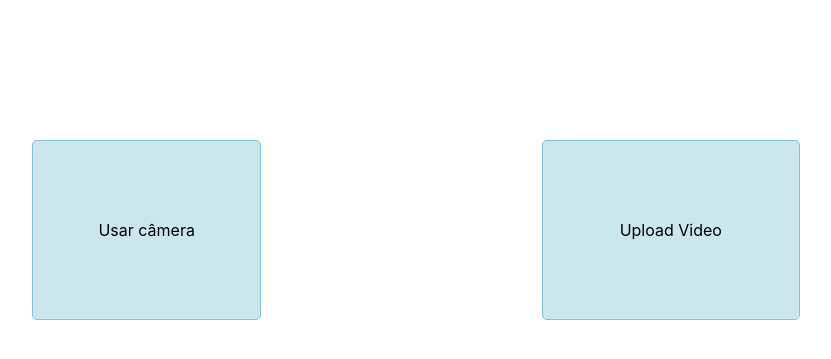
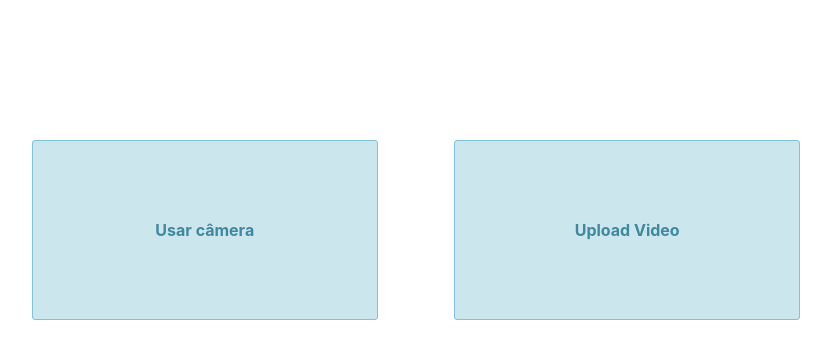
Before and after one commit to matheuslima5926/labcruz, a Django app: page / in a window 1280 px wide. Shown: the part 56-415 px from the top of the page, without its empty margins (224-1055 px from the left). Run offline with Django 3.2, Linux system fonts and the light colour scheme; some libraries are stand-ins or nearby versions.

Commit message:
Regra para posicao melhorada

```diff
--- a/mouse_tracker/static/css/style.css
+++ b/mouse_tracker/static/css/style.css
@@ -61,14 +61,6 @@ form {
     background-color: green;
 }
 
-.option_btn {
-    width: 45%;
-    height: 180px;
-    border-radius: 5px;
-    background-color: #CCE6EE;
-    border: 1px solid rgb(128, 195, 216);
-}
-
 .filepath {
     background-color: red;
     flex: 1;
@@ -116,3 +108,50 @@ form {
 .home-confirmbtn {
     margin-right: 0;
 }
+
+/* HOME */
+.home-form {
+    display: flex;
+    justify-content: center;
+    align-items: center;
+}
+
+.option_btn,
+.option_btn::after {
+  -webkit-transition: all 0.3s;
+	-moz-transition: all 0.3s;
+  -o-transition: all 0.3s;
+	transition: all 0.3s;
+}
+
+.option_btn {
+    width: 45%;
+    height: 180px;
+    border-radius: 3px;
+    background-color: #CCE6EE;
+    border: 1px solid rgb(128, 195, 216);
+    font-weight: bold;
+    position: relative;
+    color: rgb(63, 136, 158);
+}
+
+.option_btn:hover {
+    background-color: rgb(133, 178, 192);
+    color: black;
+}
+
+.option_btn::after {
+    height: 0;
+    left: 0;
+    top: 0;
+    width: 100%;
+}
+
+.option_btn:hover:after {
+    height: 100%;
+}
+
+.btn-transparent {
+    border: none;
+    background-color: transparent;
+}
--- a/mouse_tracker/templates/mouse_tracker/home.html
+++ b/mouse_tracker/templates/mouse_tracker/home.html
@@ -3,8 +3,8 @@
 <div class="home-container">
     <div class="home-content">
         <div class="home-buttons">
-            <form action="{% url 'renderWA' %}" method="GET">
-                <button type="submit" class="option_btn">Usar câmera</button>
+            <form action="{% url 'renderWA' %}" method="GET" class="option_btn home-form">
+                <button type="submit" class="btn-transparent option_btn">Usar câmera</button>
             </form>
             <input id="fileInput" type="file" style="display:none;" />
             <input class="option_btn" type="button" value="Upload Video"
```
Also changed, not shown: mouse_tracker/tracker.py (+42 -11 lines).
